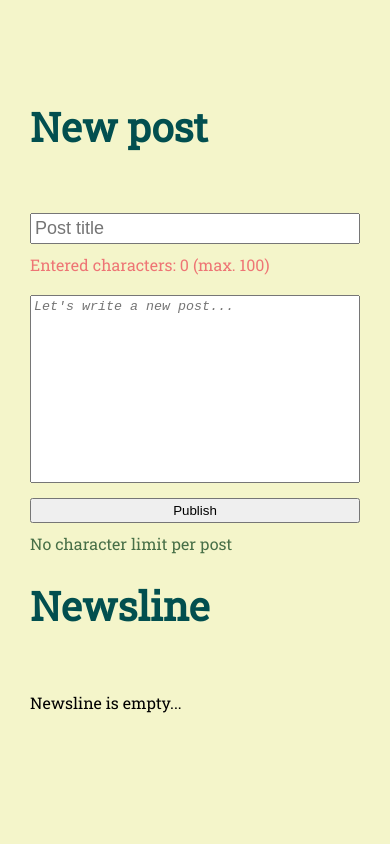
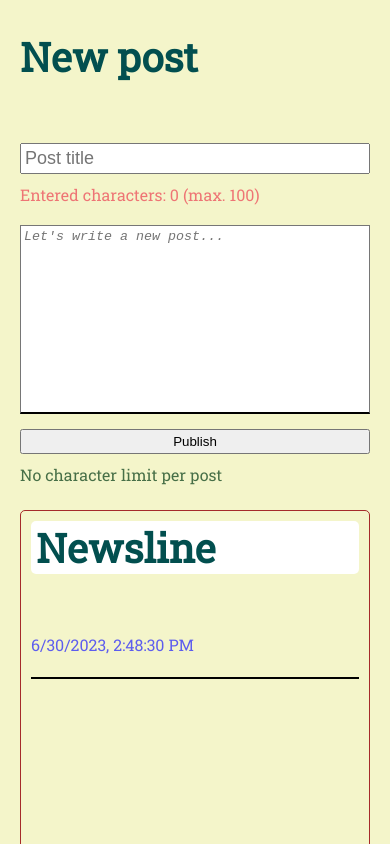
Before and after one commit to MatkovskyA/blog-app, a plain HTML site: page index.html in a window 390 px wide. Both pictures are taken after a click on the button "Publish". Shown: the top 844 px of the page. Drawn offline with Linux system fonts and the light colour scheme.

Commit message:
Адаптив

```diff
--- a/index.html
+++ b/index.html
@@ -30,7 +30,9 @@
             <p class="limit__characters_post">No character limit per post</p>
         </div>
         <div class="visible__posts item">
-            <h2>Newsline</h2>
+            <div class="newsline">
+                <h2 class="title__newsline">Newsline</h2>
+            </div>
             <div class="posts js__posts">
                 Newsline is empty...
             </div>
--- a/index.js
+++ b/index.js
@@ -34,23 +34,25 @@ publishBtnPost.addEventListener('click', function() {
 // получаем данные поста
 function getPostFromUser() {
     let publishBtnPost;
-    let title = postTitleInputNode.value;
-    let text = postTextInputNode.value;
+    const title = postTitleInputNode.value;
+    const text = postTextInputNode.value;
 
 // отключаем кнопку, если поля ввода пустые или содержат пробелы
     if (!postTitleInputNode.value ||
         typeof postTitleInputNode.value === 'undefined' ||
-        postTitleInputNode.value === null)
+        postTitleInputNode.value === null ||
+        !postTitleInputNode.value.trim()) // проверка на пробелы
         {
         alert('Введите корректный заголовок');
-        publishBtnPost = publishBtnPost.disabled;
+
     }
     if (!postTextInputNode.value ||
         typeof postTextInputNode.value === 'undefined' ||
-        postTextInputNode.value === null)
+        postTextInputNode.value === null ||
+        !postTextInputNode.value.trim()) // проверка на пробелы
         {
         alert('Введите корректный текст поста');
-        publishBtnPost = publishBtnPost.disabled;
+
     }
 
     return {
--- a/style.css
+++ b/style.css
@@ -42,6 +42,16 @@ h2 {
     margin-bottom: 10px;
 }
 
+.newsline {
+    box-sizing: border-box;
+}
+.title__newsline {
+    position: sticky;
+    background-color: #fff;
+    padding: 0px 5px;
+    border-radius: 5px;
+}
+
 .post__input {
     padding: 3px;
     display: block;
@@ -56,7 +66,12 @@ h2 {
 }
 
 .visible__posts {
+    border: 1px solid brown;
+    border-radius: 5px;
     width: 45%;
+    height: 470px;
+    overflow: scroll;
+    padding: 10px;
 }
 
 .limit__characters {
@@ -73,14 +88,21 @@ h2 {
     color: rgb(93, 93, 238);
 }
 
+.posts {
+    padding-top: 100px;
+}
 .post__input {
     font-style: italic;
+    border-bottom: 2px solid black;
 }
 
 .title__input {
     font-size: large;
 }
 @media (max-width: 576px) {
+    .container {
+        padding: 30px 20px;
+    }
     .project__blog {
         display: block;
         flex-wrap: wrap;
@@ -96,4 +118,8 @@ h2 {
     .limit__characters_post {
         margin-bottom: 25px;
     }
+
+    .posts {
+        padding-top: 0px;
+    }
 }
```
